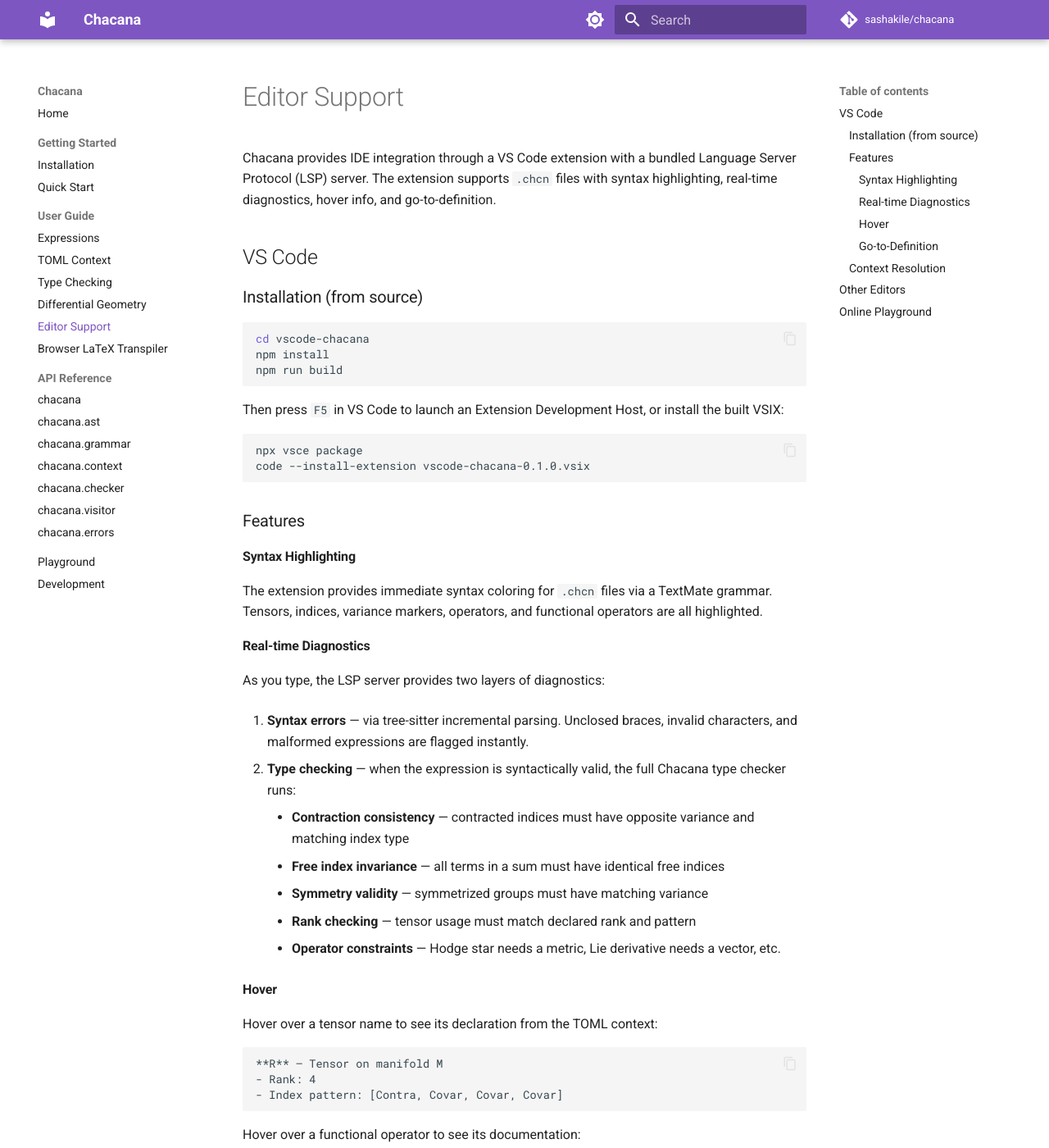
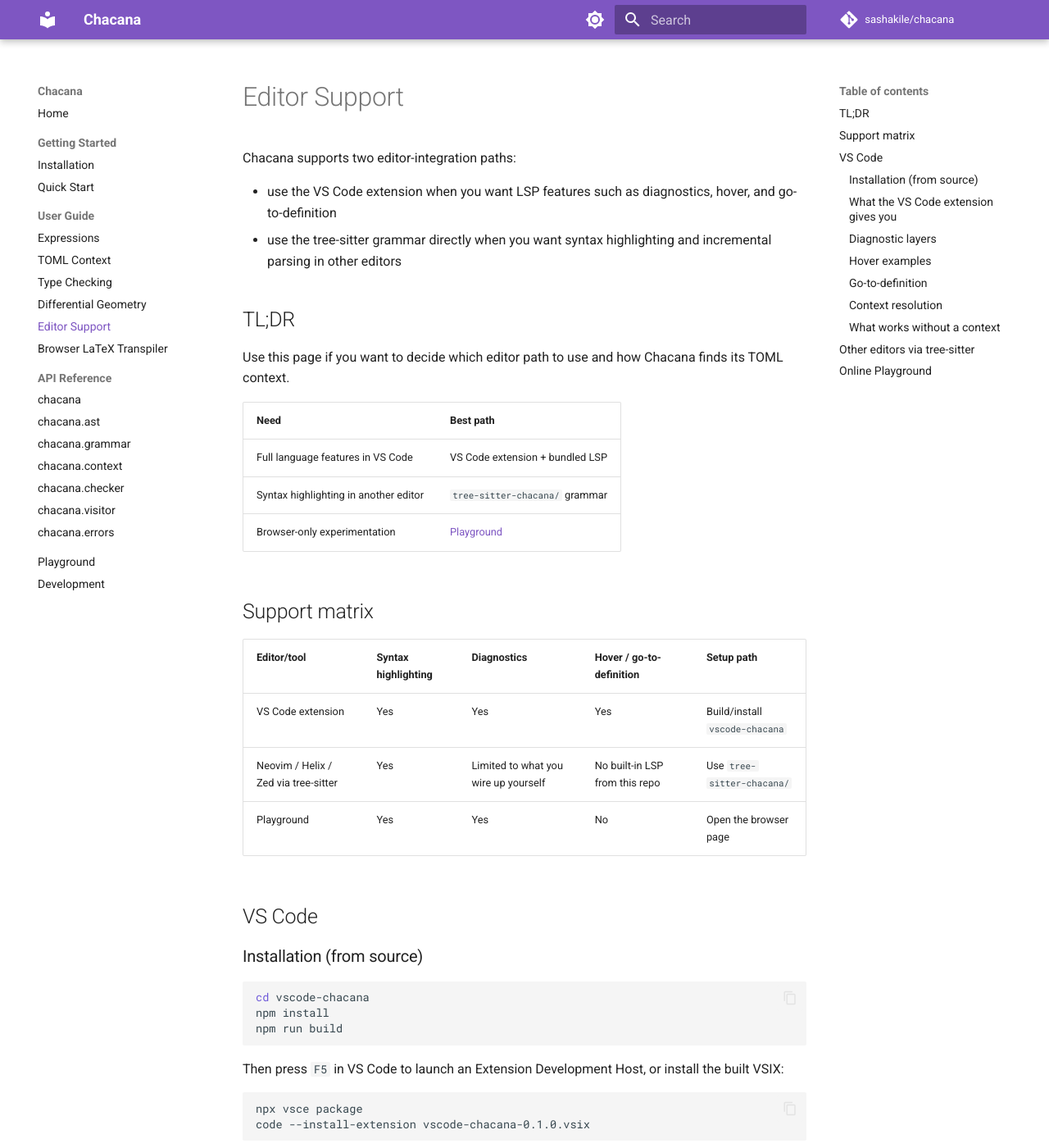
Before and after one commit to sashakile/chacana, an MkDocs documentation site: the page built from docs/guide/editor-support.md, in a window 1280 px wide and 1400 px high. Shown: the whole window at 82% size. Built offline with MkDocs 1.6.1 and Material for MkDocs 9.7.7, drawn with Linux system fonts in a browser that asks for light colours; comment, search, counter and statistics services are not loaded; some of the changed text lies outside the part shown.

Commit message:
docs: restructure editor support guide for scanning

````diff
--- a/docs/guide/editor-support.md
+++ b/docs/guide/editor-support.md
@@ -1,9 +1,27 @@
 # Editor Support
 
-Chacana provides IDE integration through a VS Code extension with a bundled
-Language Server Protocol (LSP) server. The extension supports `.chcn` files
-with syntax highlighting, real-time diagnostics, hover info, and
-go-to-definition.
+Chacana supports two editor-integration paths:
+
+- use the VS Code extension when you want LSP features such as diagnostics, hover, and go-to-definition
+- use the tree-sitter grammar directly when you want syntax highlighting and incremental parsing in other editors
+
+## TL;DR
+
+Use this page if you want to decide which editor path to use and how Chacana finds its TOML context.
+
+| Need | Best path |
+|---|---|
+| Full language features in VS Code | VS Code extension + bundled LSP |
+| Syntax highlighting in another editor | `tree-sitter-chacana/` grammar |
+| Browser-only experimentation | [Playground](../playground.md) |
+
+## Support matrix
+
+| Editor/tool | Syntax highlighting | Diagnostics | Hover / go-to-definition | Setup path |
+|---|---|---|---|---|
+| VS Code extension | Yes | Yes | Yes | Build/install `vscode-chacana` |
+| Neovim / Helix / Zed via tree-sitter | Yes | Limited to what you wire up yourself | No built-in LSP from this repo | Use `tree-sitter-chacana/` |
+| Playground | Yes | Yes | No | Open the browser page |
 
 ## VS Code
 
@@ -23,33 +41,27 @@
 code --install-extension vscode-chacana-0.1.0.vsix
 ```
 
-### Features
+### What the VS Code extension gives you
 
-#### Syntax Highlighting
+| Capability | What it does |
+|---|---|
+| Syntax highlighting | Highlights tensors, indices, variance markers, operators, and functional operators |
+| Real-time syntax diagnostics | Flags malformed expressions and invalid characters as you type |
+| Type checking | Runs the Chacana checker when the expression is syntactically valid |
+| Hover | Shows tensor declarations and operator help |
+| Go-to-definition | Jumps from a tensor use to its TOML declaration |
 
-The extension provides immediate syntax coloring for `.chcn` files via a
-TextMate grammar. Tensors, indices, variance markers, operators, and
-functional operators are all highlighted.
-
-#### Real-time Diagnostics
+### Diagnostic layers
 
 As you type, the LSP server provides two layers of diagnostics:
 
 1. **Syntax errors** — via tree-sitter incremental parsing. Unclosed braces,
    invalid characters, and malformed expressions are flagged instantly.
+2. **Type checking** — when the expression is syntactically valid, the full
+   Chacana type checker runs for contraction consistency, free-index invariance,
+   symmetry validity, rank checking, and operator constraints.
 
-2. **Type checking** — when the expression is syntactically valid, the full
-   Chacana type checker runs:
-    - **Contraction consistency** — contracted indices must have opposite
-      variance and matching index type
-    - **Free index invariance** — all terms in a sum must have identical
-      free indices
-    - **Symmetry validity** — symmetrized groups must have matching variance
-    - **Rank checking** — tensor usage must match declared rank and pattern
-    - **Operator constraints** — Hodge star needs a metric, Lie derivative
-      needs a vector, etc.
-
-#### Hover
+### Hover examples
 
 Hover over a tensor name to see its declaration from the TOML context:
 
@@ -65,29 +77,38 @@
 **Exterior derivative** d(omega) — maps a p-form to a (p+1)-form
 ```
 
-#### Go-to-Definition
+### Go-to-definition
 
 `Ctrl+Click` (or `F12`) on a tensor name jumps to its `[tensor.X]`
 declaration in the TOML context file.
 
-### Context Resolution
+### Context resolution
 
 The LSP needs a TOML context file for rank checking and operator validation.
 It resolves the context in this order:
 
-1. **Directive** — add a comment in the first 5 lines of your `.chcn` file:
+1. **Directive in the source file**
    ```
    # context: path/to/context.toml
    R{^a _b _c _d}
    ```
+2. **Sibling discovery** — walk up from the `.chcn` file's directory looking for `chacana.toml`
 
-2. **Sibling file** — the LSP walks up from the `.chcn` file's directory
-   looking for `chacana.toml`.
+### What works without a context
 
-Without a context, the LSP still provides syntax errors and structural
-checks (contraction, free index invariance).
+Without a context, the LSP still provides:
 
-## Other Editors
+- syntax errors
+- contraction checks
+- free-index invariance checks
+
+Without a context, the LSP cannot fully validate:
+
+- rank declarations
+- declared tensor index patterns
+- operator requirements that depend on tensor shape or `active_metric`
+
+## Other editors via tree-sitter
 
 The tree-sitter grammar (`tree-sitter-chacana/`) works natively in:
 
@@ -95,10 +116,12 @@
 - **Helix** — place the grammar in your runtime directory
 - **Zed** — supports tree-sitter grammars directly
 
-For these editors, copy the queries from `tree-sitter-chacana/queries/`:
+For these editors, start with:
 
-- `highlights.scm` — syntax highlighting
-- `validation.scm` — index extraction and variance consistency queries
+- `tree-sitter-chacana/queries/highlights.scm` for syntax highlighting
+- `tree-sitter-chacana/queries/validation.scm` for index extraction and variance consistency queries
+
+These integrations give you the grammar and queries, not the full VS Code LSP experience from this repository.
 
 ## Online Playground
 
````
Also changed, not shown: .wai/projects/chacana-spec-py/research/2026-04-23-rule-of-5-review-for-chacana-ymn-5-converged-without.md (added, +1 -0 lines), 1 other file.
